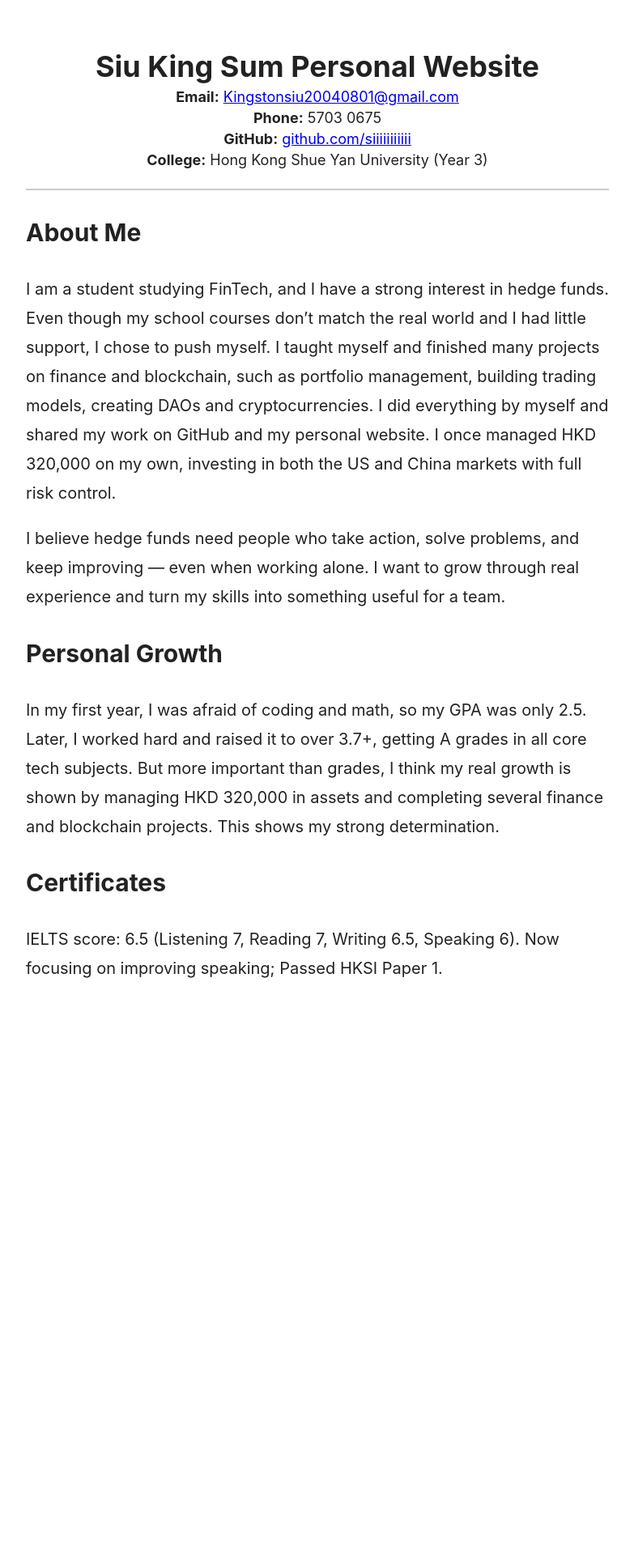
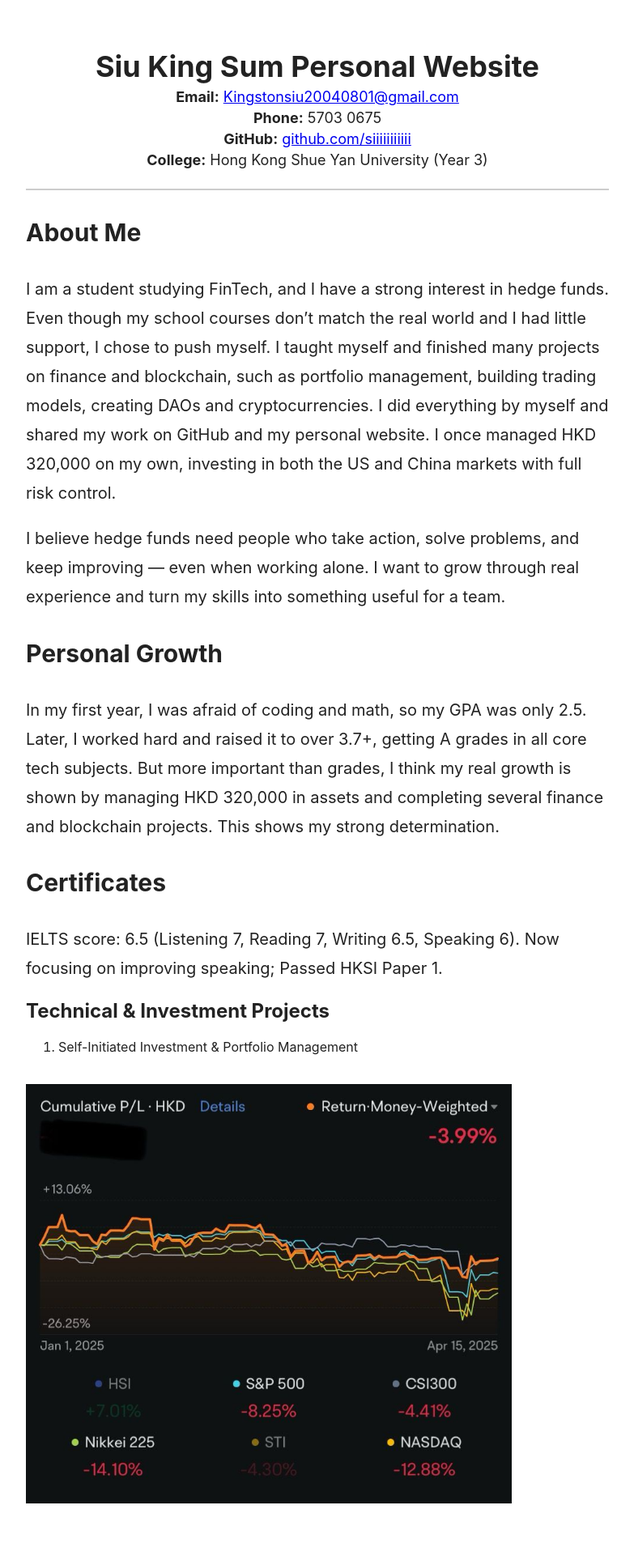
Before and after one commit to siiiiiiiiiii/siiiiiiiii.github.io, a Jekyll site: the page built from index.md, in a window 1280 px wide. Shown: the whole page at 81% size, without its empty margins (248-1031 px from the left). Built offline with Jekyll 4.4.1, drawn with Linux system fonts in a browser that asks for light colours; before the commit the page ends 1274 px from its top, so only the background shows below that.

Commit message:
Update index.md

```diff
--- a/index.md
+++ b/index.md
@@ -77,6 +77,15 @@ title: "About Me"
       IELTS score: 6.5 (Listening 7, Reading 7, Writing 6.5, Speaking 6). Now focusing on improving speaking; Passed HKSI Paper 1.
          </p>
     </div>
+
+    <h2>Technical & Investment Projects</h2>
+    <ol>
+      <li>Self-Initiated Investment & Portfolio Management</li>
+    </ol>
+
+    <img src="images/Return.jpeg"
+         alt="Return Chart"
+         style="width:100%; max-width:600px; margin-top: 20px;">
   </div>
 </body>
 </html>
```
